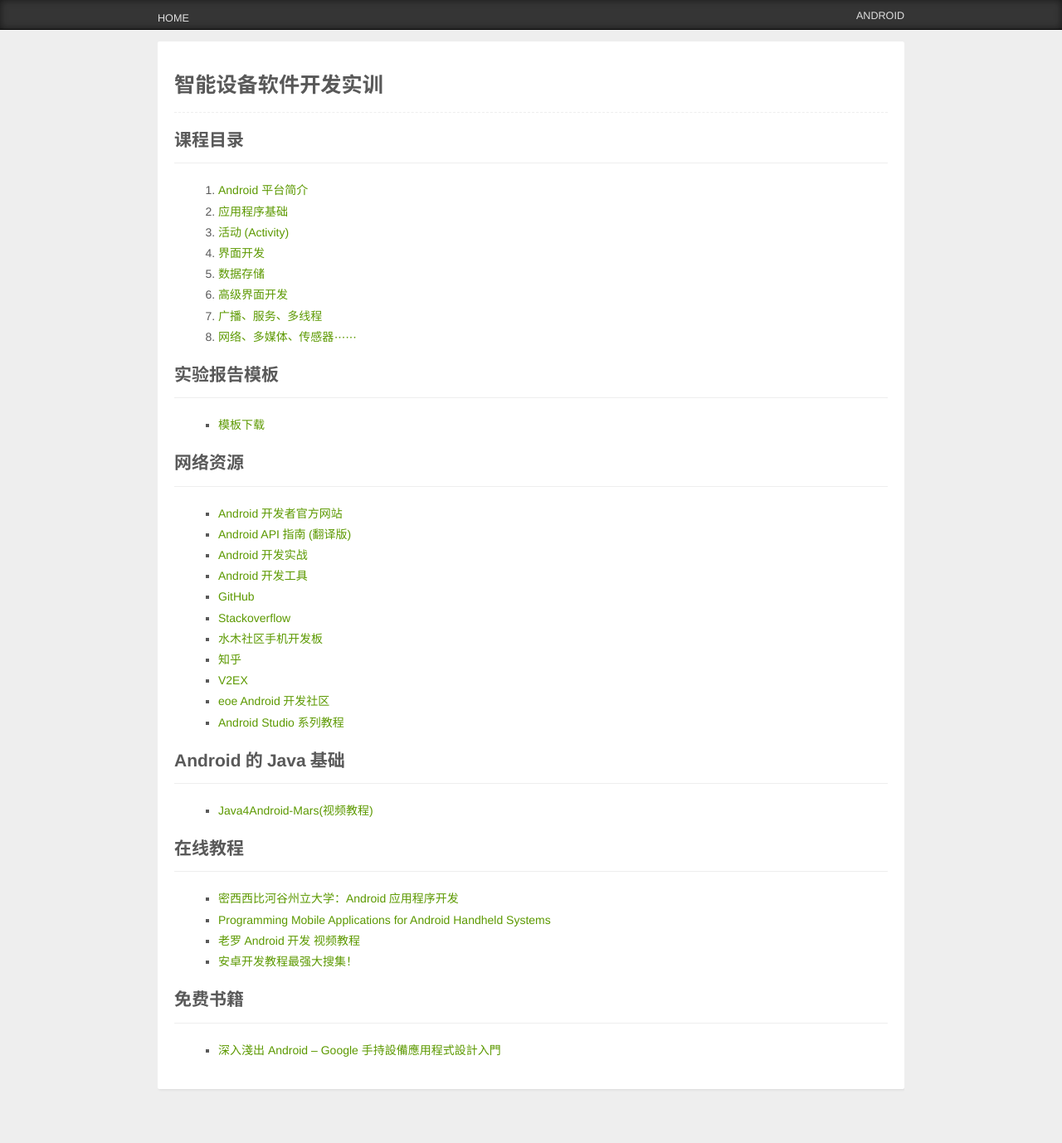
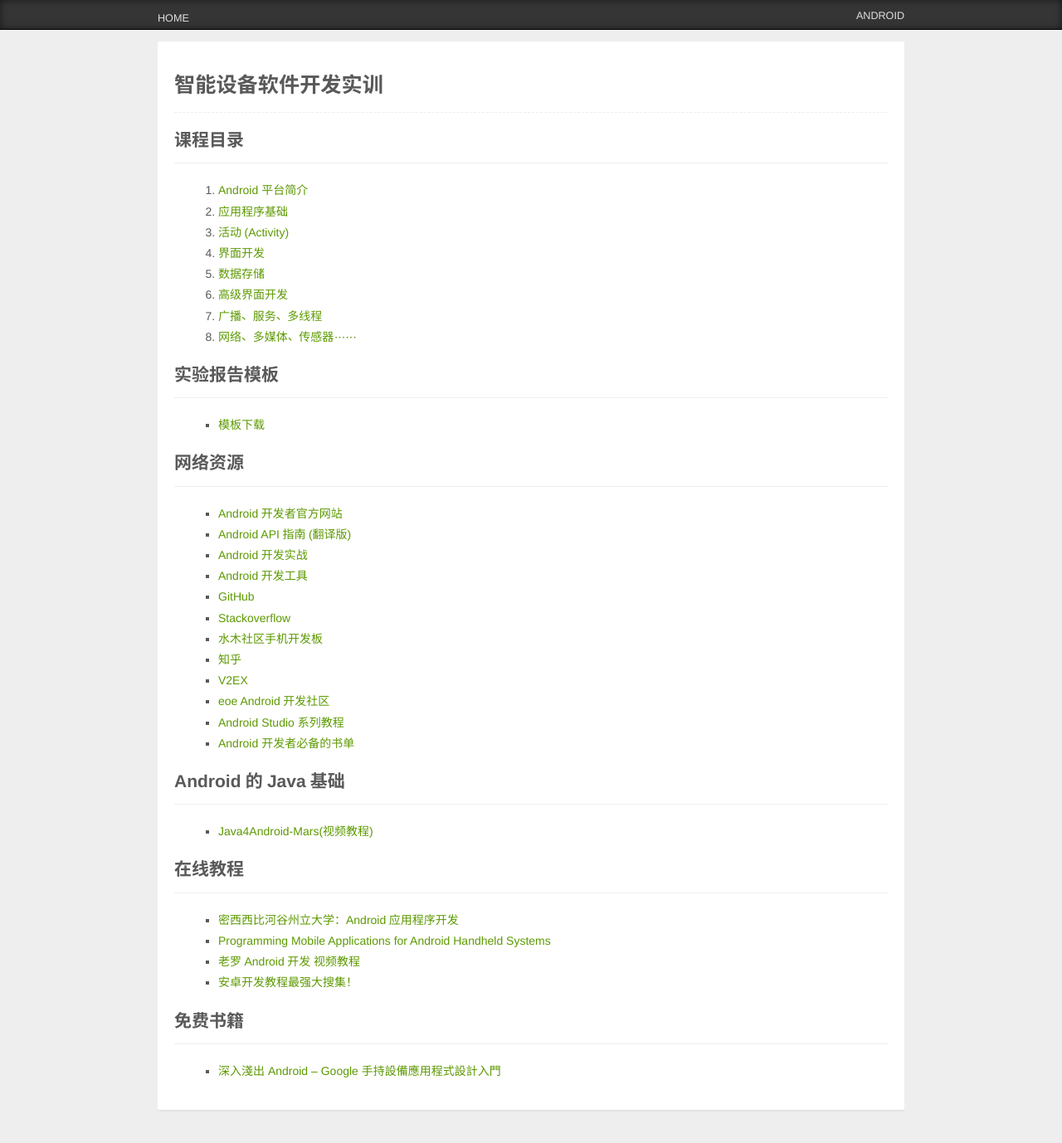
Before and after one commit to zjsu/android, a Jekyll site: the page built from index.md, in a window 1280 px wide and 1388 px high. Shown: the top 1378 px of the window at 83% size. Built offline with Jekyll 4.4.1, drawn with Linux system fonts in a browser that asks for light colours; Markdown is read by kramdown in place of the engine named in the settings.

Commit message:
Add android book list

```diff
--- a/index.md
+++ b/index.md
@@ -33,6 +33,7 @@ comments: false
 - [V2EX](http://v2ex.com)
 - [eoe Android开发社区](http://www.eoeandroid.com)
 - [Android Studio 系列教程](http://stormzhang.com/posts.html#AndroidStudio)
+- [Android 开发者必备的书单](http://www.jianshu.com/p/92ec3e57ee2e)
 
 ## Android的Java基础
 
```
